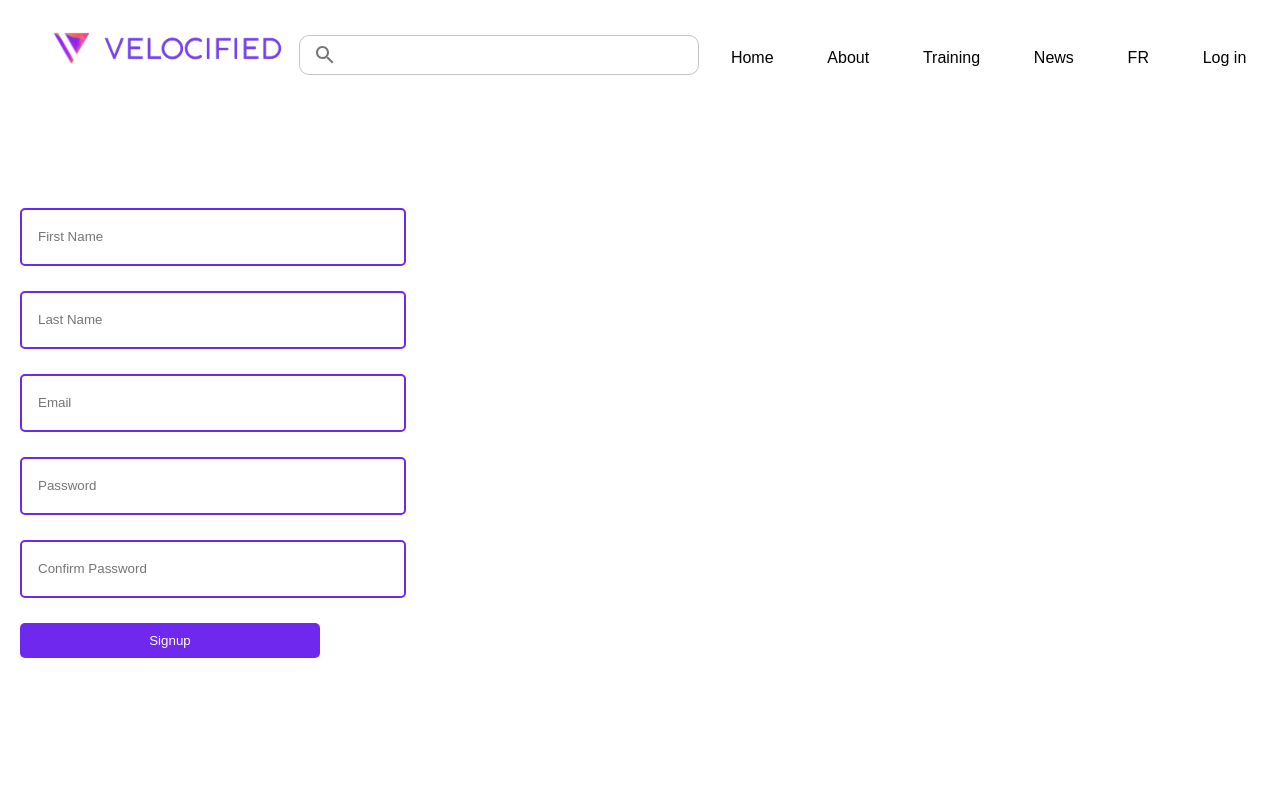
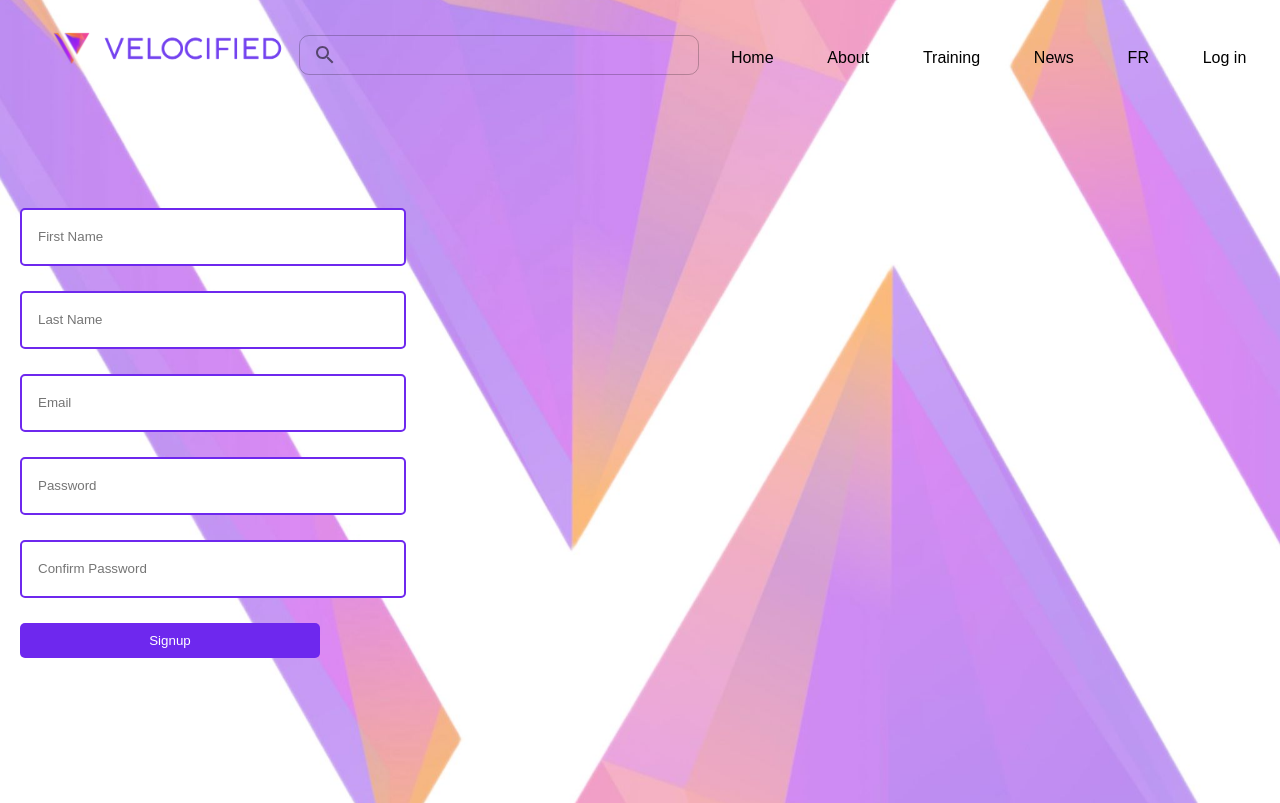
Before and after one commit to Velocified-LMS/Velocified_LMS, a Next.js app in the folder Client_Service/: page /signup in a window 1280 px wide. Built offline with nearby package versions, Linux system fonts and the light colour scheme.

Commit message:
Updation in signup page

```diff
--- a/Client_Service/src/pages/signup/signup.css
+++ b/Client_Service/src/pages/signup/signup.css
@@ -3,6 +3,10 @@
 body {
   margin: 0;
   font-family: Arial, sans-serif;
+  background-image: url('/img.png');
+  background-size: cover;
+  background-repeat: no-repeat;
+  background-position: center;
 }
 
 /* This will make sure the form container acts as a flex container and takes up remaining height */
```
Also changed, not shown: Client_Service/public/img.png (added).
